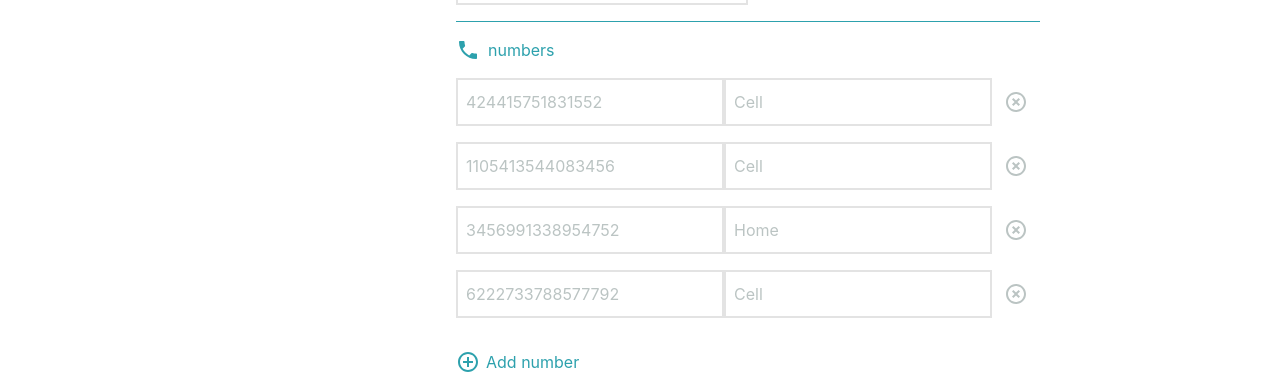
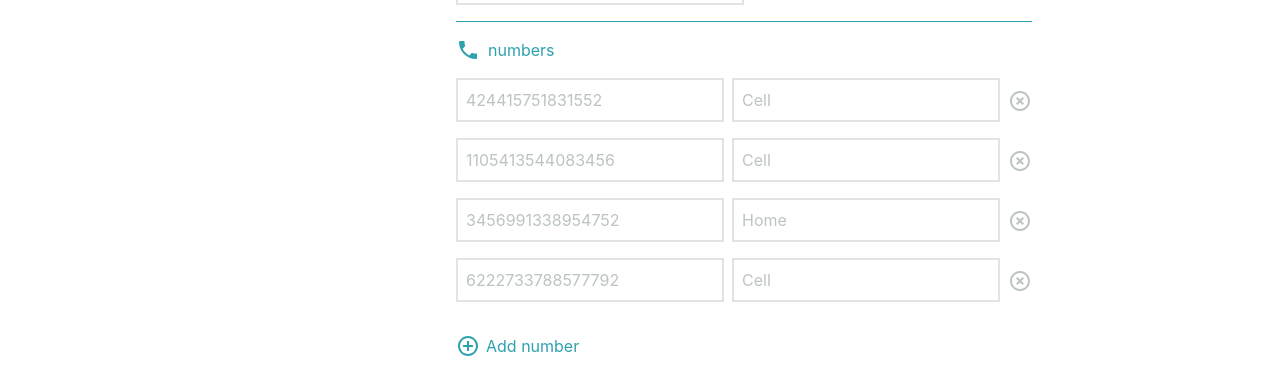
Before and after one commit to mladenkn/react-next-phonebook, a React (Vite) app: page /contact/edit/1 in a window 1280 px wide. Shown: the part 305-681 px from the top of the page. Built offline with nearby package versions, Linux system fonts and the light colour scheme.

Commit message:
no-material +

```diff
--- a/src/phonebook/contact/contact-form.tsx
+++ b/src/phonebook/contact/contact-form.tsx
@@ -73,16 +73,16 @@ const ContactForm = ({ initialInput, onChange }: Props) => {
               <div>
                 <ContactFieldLabel Icon={PhoneIcon} text="numbers" className="mb-2" />
                 {values.numbers.map((_, index) => (
-                  <div className="py-2 sm:flex sm:justify-between" key={index}>
+                  <div className="py-2 md:flex md:justify-between md:gap-2" key={index}>
                     <Field
                       type="number"
                       name={`numbers[${index}].value`}
-                      className={cn(styles.input, "max-sm-mb-2 max-sm:w-full")}
+                      className={cn(styles.input, "max-sm:mb-2 max-sm:w-full")}
                     />
                     <Field name={`numbers.${index}.label`} className={styles.input} />
-                    <IconButton onClick={() => arr.remove(index)}>
+                    <button className="max-sm:ml-2" onClick={() => arr.remove(index)}>
                       <HighlightOffIcon className="text-secondary-main" />
-                    </IconButton>
+                    </button>
                   </div>
                 ))}
                 <button
```
